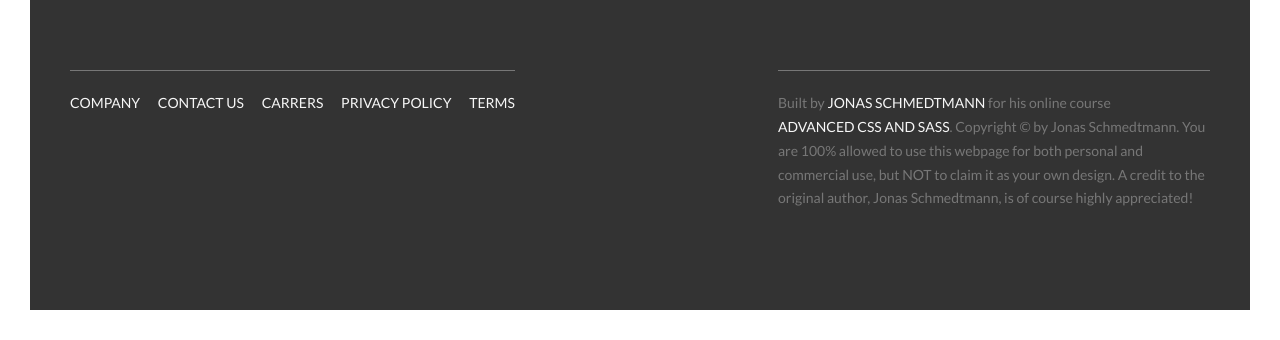
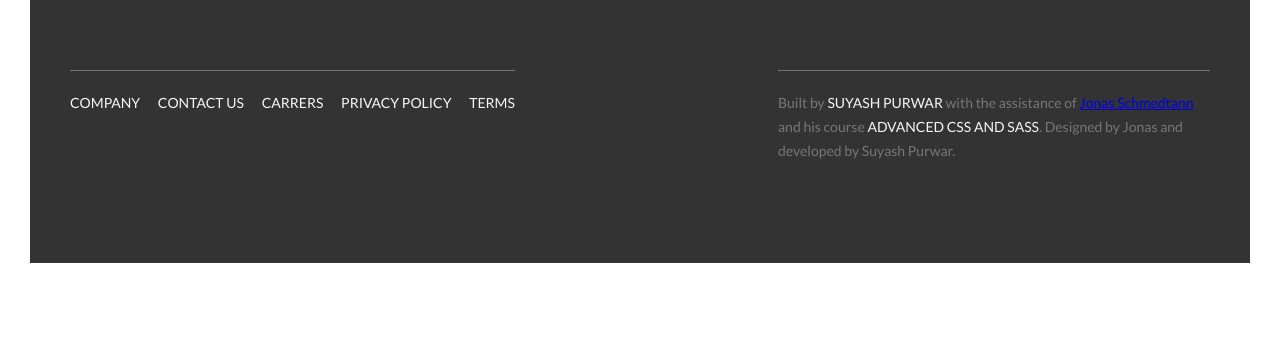
Before and after one commit to suyash-purwar/Natours, a website: page index.html in a window 1280 px wide. Shown: the part 5655-5995 px from the top of the page. After the commit the page ends 5948 px from the top, so only its background shows below. Drawn offline with Linux system fonts and the light colour scheme.

Commit message:
Update footer text

```diff
--- a/index.html
+++ b/index.html
@@ -362,10 +362,7 @@
                 </div>
                 <div class="col-1-of-2">
                     <p class="footer__copyright">
-                        Built by <a href="#" class="footer__link">Jonas Schmedtmann</a> for his online course <a href="#" class="footer__link">Advanced CSS and Sass</a>.
-                        Copyright &copy; by Jonas Schmedtmann. You are 100% allowed to use this webpage for both personal
-                        and commercial use, but NOT to claim it as your own design. A credit to the original author, Jonas
-                        Schmedtmann, is of course highly appreciated!
+                        Built by <a href="#" class="footer__link">Suyash Purwar</a> with the assistance of <a href="#" classs="footer_link">Jonas Schmedtann</a> and his course <a href="#" class="footer__link">Advanced CSS and Sass</a>. Designed by Jonas and developed by Suyash Purwar.
                     </p>
                 </div>
             </div>
```
